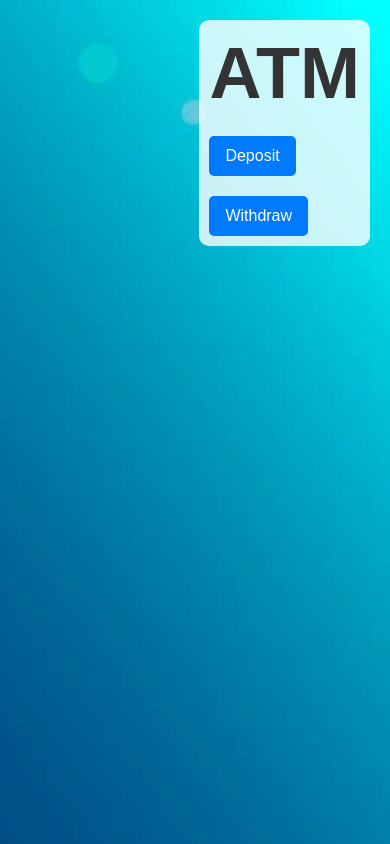
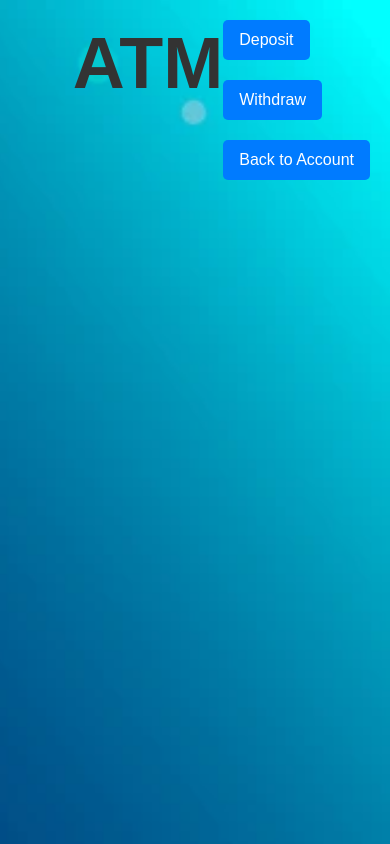
Before and after one commit to Kisara-k/bank-sys, a React (Create React App) app in the folder client/: page /atm in a window 390 px wide. Built offline with nearby package versions, Linux system fonts and the light colour scheme.

Commit message:
ATMProfile CSS styles for background image, alignment, and button position

```diff
--- a/client/src/pages/ATMProfile.css
+++ b/client/src/pages/ATMProfile.css
@@ -1,5 +1,6 @@
-body {
-    background-image: url('./img/ATM 1.webp'); /* Add your image path here */
+/* Target only the ATM page */
+#atm-page {
+    background-image: url('./img/ATM 1.webp'); /* Ensure the image path is correct */
     background-size: cover; /* Make the image cover the container */
     background-position: center right; /* Position image to the right */
     background-repeat: no-repeat; /* Prevent the background image from repeating */
@@ -11,7 +12,7 @@ body {
     padding: 20px; /* Add padding for spacing */
 }
 
-.atm-profile-container {
+#atm-page .atm-profile-container {
     display: flex;
     flex-direction: column;
     align-items: flex-start; /* Align items to the left within the container */
@@ -22,25 +23,25 @@ body {
     color: #333; /* Text color to contrast against the background */
 }
 
-.atm-profile-title {
+#atm-page .atm-profile-title {
     font-size: 4.5rem; /* Increased font size */
     color: #333;
     margin: 0 0 20px; /* Margin below the title */
     text-align: left; /* Align title text to the left */
 }
 
-.atm-buttons {
+#atm-page .atm-buttons {
     display: flex;
     flex-direction: column; /* Stack buttons vertically */
     align-items: flex-start; /* Align buttons to the left */
     gap: 20px; /* Space between buttons */
 }
 
-.atm-button-link {
+#atm-page .atm-button-link {
     text-decoration: none;
 }
 
-.atm-button {
+#atm-page .atm-button {
     padding: 10px 20px;
     font-size: 1.2rem;
     border: none;
@@ -51,16 +52,16 @@ body {
     transition: background-color 0.3s ease;
 }
 
-.atm-button:hover {
+#atm-page .atm-button:hover {
     background-color: #0056b3;
 }
 
 @media (max-width: 600px) {
-    .atm-profile-container {
+    #atm-page .atm-profile-container {
         padding: 10px;
     }
 
-    .atm-button {
+    #atm-page .atm-button {
         font-size: 1rem;
         padding: 8px 16px;
     }
--- a/client/src/pages/ATMProfile.js
+++ b/client/src/pages/ATMProfile.js
@@ -13,13 +13,14 @@ const ATMButton = ({ to, label }) => (
 
 const ATMProfile = () => {
     return (
-        <div className="atm-profile-container">
+        <div id="atm-page" className="atm-profile-container profile-page">
             <header>
                 <h1 className="atm-profile-title">ATM</h1>
             </header>
             <section className="atm-buttons">
                 <ATMButton to="/deposit" label="Deposit" />
                 <ATMButton to="/withdraw" label="Withdraw" />
+                <ATMButton to="/account" label="Back to Account" /> {/* Added Back Button */}
             </section>
         </div>
     );
```
